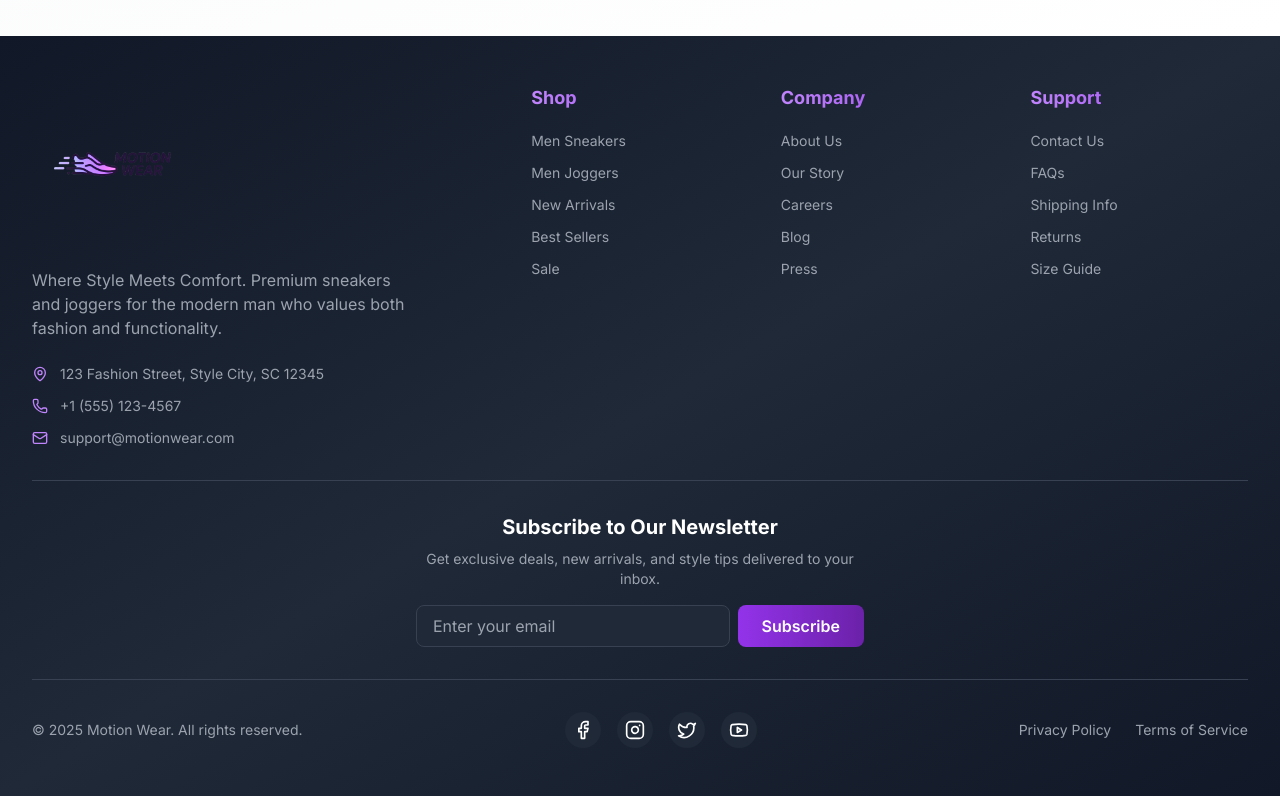
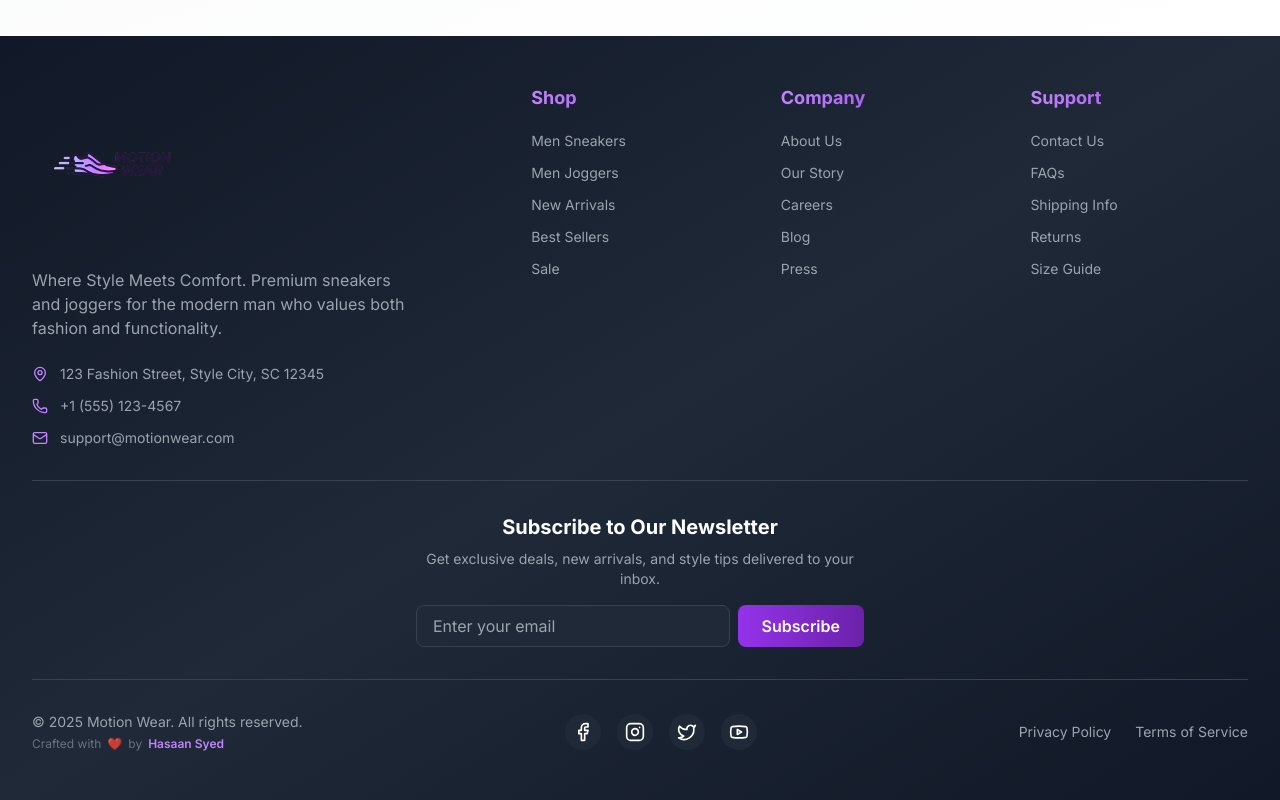
Before and after one commit to hasaansyed2020-commits/MotionWear, a Next.js app in the folder motion-wear/: page / in a window 1280 px wide. Shown: the part 3542-4342 px from the top of the page. Built offline with nearby package versions, Linux system fonts and the light colour scheme.

Commit message:
Add developer credit - Crafted with love by Hasaan Syed

```diff
--- a/motion-wear/src/components/Footer.tsx
+++ b/motion-wear/src/components/Footer.tsx
@@ -119,10 +119,25 @@ export default function Footer() {
 
         {/* Bottom Section */}
         <div className="border-t border-gray-700 pt-8 flex flex-col md:flex-row justify-between items-center space-y-4 md:space-y-0">
-          {/* Copyright */}
-          <p className="text-gray-400 text-sm">
-            &copy; {new Date().getFullYear()} Motion Wear. All rights reserved.
-          </p>
+          {/* Copyright & Credits */}
+          <div className="text-center md:text-left">
+            <p className="text-gray-400 text-sm mb-1">
+              &copy; {new Date().getFullYear()} Motion Wear. All rights reserved.
+            </p>
+            <p className="text-gray-500 text-xs flex items-center justify-center md:justify-start gap-1.5">
+              <span>Crafted with</span>
+              <span className="text-red-400 animate-pulse">❤️</span>
+              <span>by</span>
+              <a
+                href="https://github.com/hasaansyed2020-commits"
+                target="_blank"
+                rel="noopener noreferrer"
+                className="text-purple-400 hover:text-purple-300 font-semibold transition-colors"
+              >
+                Hasaan Syed
+              </a>
+            </p>
+          </div>
 
           {/* Social Links */}
           <div className="flex space-x-4">
```
